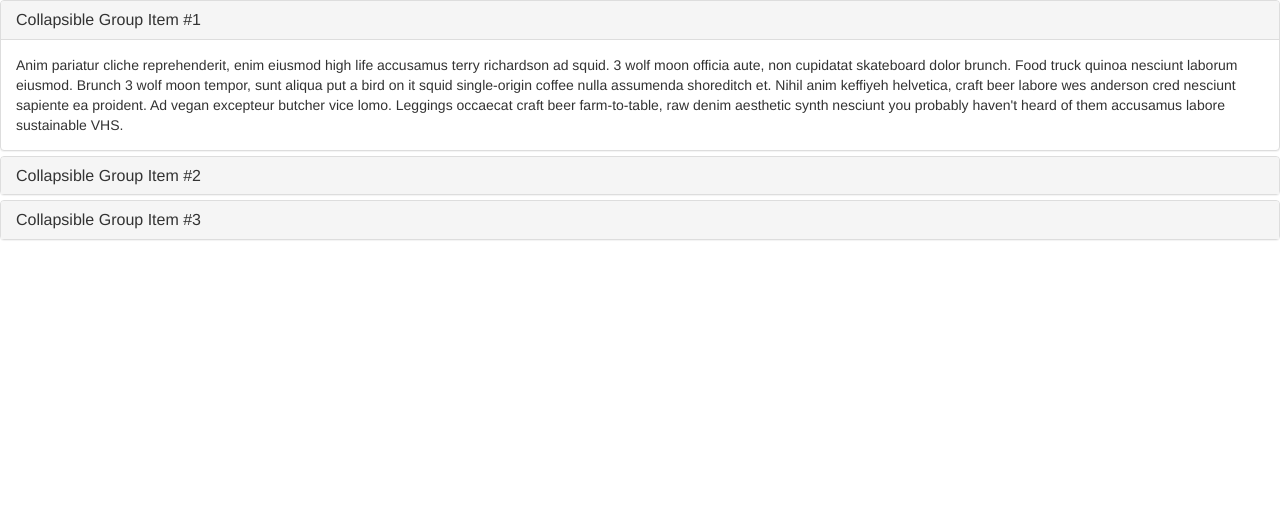
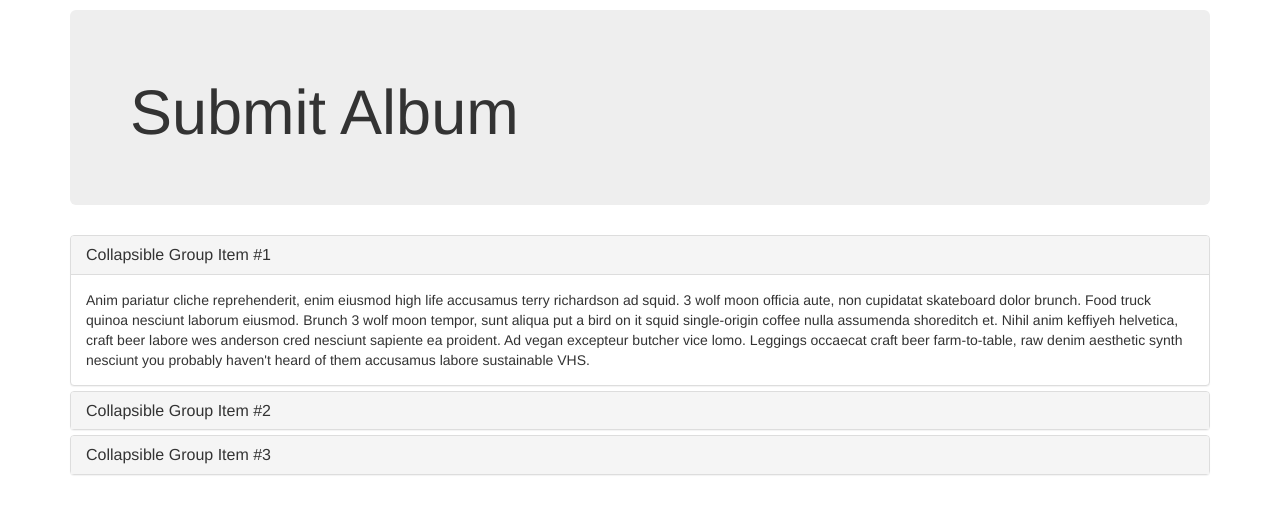
Before and after one commit to nicolasml/carousel, a plain HTML site: page ivo_app/index.html in a window 1280 px wide. Drawn offline with nearby package versions, Linux system fonts and the light colour scheme.

Commit message:
afegit capçalera

```diff
--- a/ivo_app/index.html
+++ b/ivo_app/index.html
@@ -6,23 +6,25 @@
     <meta name="viewport" content="width=device-width, initial-scale=1">
     <!-- The above 3 meta tags *must* come first in the head; any other head content must come *after* these tags -->
     <title>Bootstrap Accordion</title>
-
     <!-- Bootstrap -->
     <link href="css/bootstrap.min.css" rel="stylesheet">
     <!-- jQuery (necessary for Bootstrap's JavaScript plugins) -->
     <script src="https://ajax.googleapis.com/ajax/libs/jquery/1.11.3/jquery.min.js"></script>
     <!-- Include all compiled plugins (below), or include individual files as needed -->
     <script src="js/bootstrap.min.js"></script>
-
     <!-- HTML5 shim and Respond.js for IE8 support of HTML5 elements and media queries -->
     <!-- WARNING: Respond.js doesn't work if you view the page via file:// -->
     <!--[if lt IE 9]>
     <script src="https://oss.maxcdn.com/html5shiv/3.7.2/html5shiv.min.js"></script>
     <script src="https://oss.maxcdn.com/respond/1.4.2/respond.min.js"></script>
     <![endif]-->
-
   </head>
   <body>
+  <div class="container" style="padding-top:10px;">
+    <div class="jumbotron">
+      <h1>Submit Album</h1>
+
+    </div>
     <div class="panel-group" id="accordion" role="tablist" aria-multiselectable="true">
       <div class="panel panel-default">
         <div class="panel-heading" role="tab" id="headingOne">
@@ -67,6 +69,6 @@
         </div>
       </div>
     </div>
-
+    </div>
   </body>
 </html>
```
Lines whose indentation alone changed are shown as unchanged.
